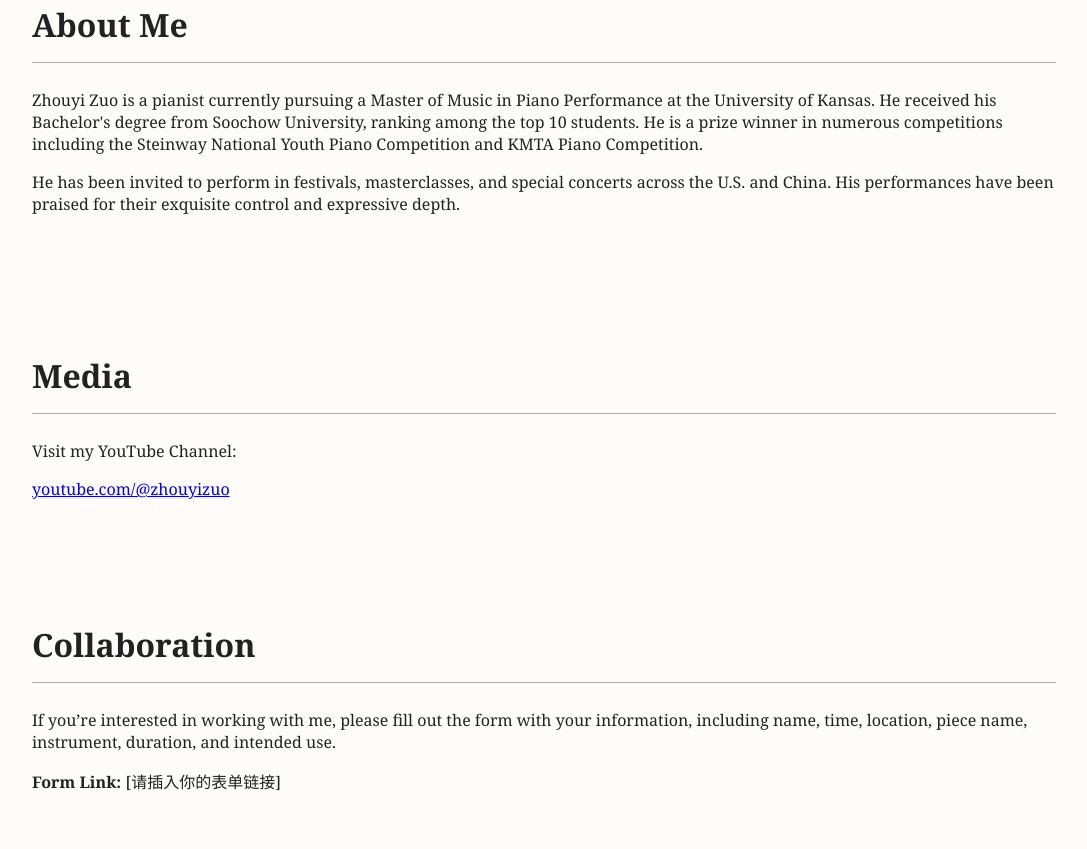
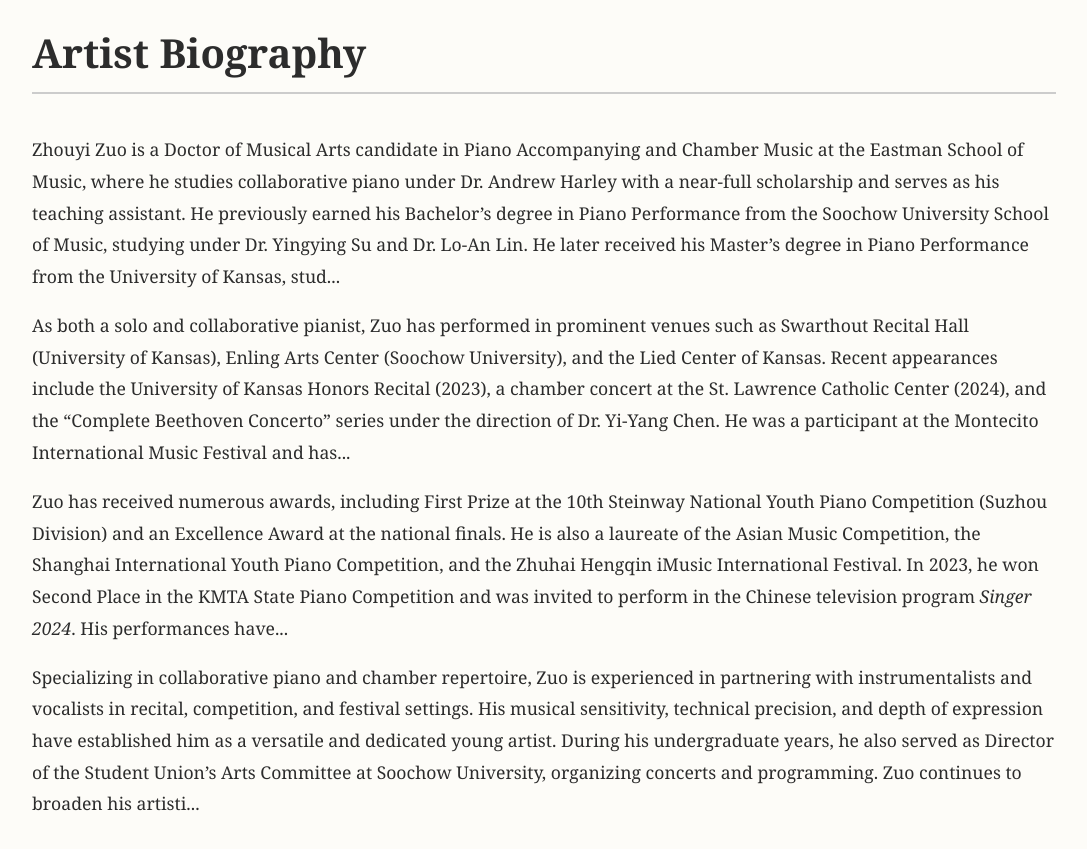
Before and after one commit to zhouyi005/zhouyi-website, a plain HTML site: page index.html in a window 1280 px wide. Shown: the part 931-1780 px from the top of the page, without its empty margins (96-1183 px from the left). Drawn offline with Linux system fonts and the light colour scheme.

Commit message:
Update index.html
Finalize Artist Biography update

```diff
--- a/index.html
+++ b/index.html
@@ -23,10 +23,20 @@
     <a href="#contact">Contact</a>
   </nav>
 
-  <section id="about">
-    <h2>About Me</h2>
-    <p>Zhouyi Zuo is a pianist currently pursuing a Master of Music in Piano Performance at the University of Kansas. He received his Bachelor's degree from Soochow University, ranking among the top 10 students. He is a prize winner in numerous competitions including the Steinway National Youth Piano Competition and KMTA Piano Competition.</p>
-    <p>He has been invited to perform in festivals, masterclasses, and special concerts across the U.S. and China. His performances have been praised for their exquisite control and expressive depth.</p>
+  <section id="about" style="padding: 4em 10%; background-color: #fdfcf8; font-family: 'Georgia', serif; color: #2c2c2c;">
+  <h2 style="font-size: 2.5em; border-bottom: 2px solid #ccc; padding-bottom: 0.3em; margin-bottom: 1em;">Artist Biography</h2>
+  <p style="line-height: 1.8; font-size: 1.1em;">
+    Zhouyi Zuo is a Doctor of Musical Arts candidate in Piano Accompanying and Chamber Music at the Eastman School of Music, where he studies collaborative piano under Dr. Andrew Harley with a near-full scholarship and serves as his teaching assistant. He previously earned his Bachelor’s degree in Piano Performance from the Soochow University School of Music, studying under Dr. Yingying Su and Dr. Lo-An Lin. He later received his Master’s degree in Piano Performance from the University of Kansas, stud...
+  </p >
+  <p style="line-height: 1.8; font-size: 1.1em;">
+    As both a solo and collaborative pianist, Zuo has performed in prominent venues such as Swarthout Recital Hall (University of Kansas), Enling Arts Center (Soochow University), and the Lied Center of Kansas. Recent appearances include the University of Kansas Honors Recital (2023), a chamber concert at the St. Lawrence Catholic Center (2024), and the “Complete Beethoven Concerto” series under the direction of Dr. Yi-Yang Chen. He was a participant at the Montecito International Music Festival and has...
+  </p >
+  <p style="line-height: 1.8; font-size: 1.1em;">
+    Zuo has received numerous awards, including First Prize at the 10th Steinway National Youth Piano Competition (Suzhou Division) and an Excellence Award at the national finals. He is also a laureate of the Asian Music Competition, the Shanghai International Youth Piano Competition, and the Zhuhai Hengqin iMusic International Festival. In 2023, he won Second Place in the KMTA State Piano Competition and was invited to perform in the Chinese television program <em>Singer 2024</em>. His performances have...
+  </p >
+  <p style="line-height: 1.8; font-size: 1.1em;">
+    Specializing in collaborative piano and chamber repertoire, Zuo is experienced in partnering with instrumentalists and vocalists in recital, competition, and festival settings. His musical sensitivity, technical precision, and depth of expression have established him as a versatile and dedicated young artist. During his undergraduate years, he also served as Director of the Student Union’s Arts Committee at Soochow University, organizing concerts and programming. Zuo continues to broaden his artisti...
+  </p >
   </section>
 
   <section id="media">
```
